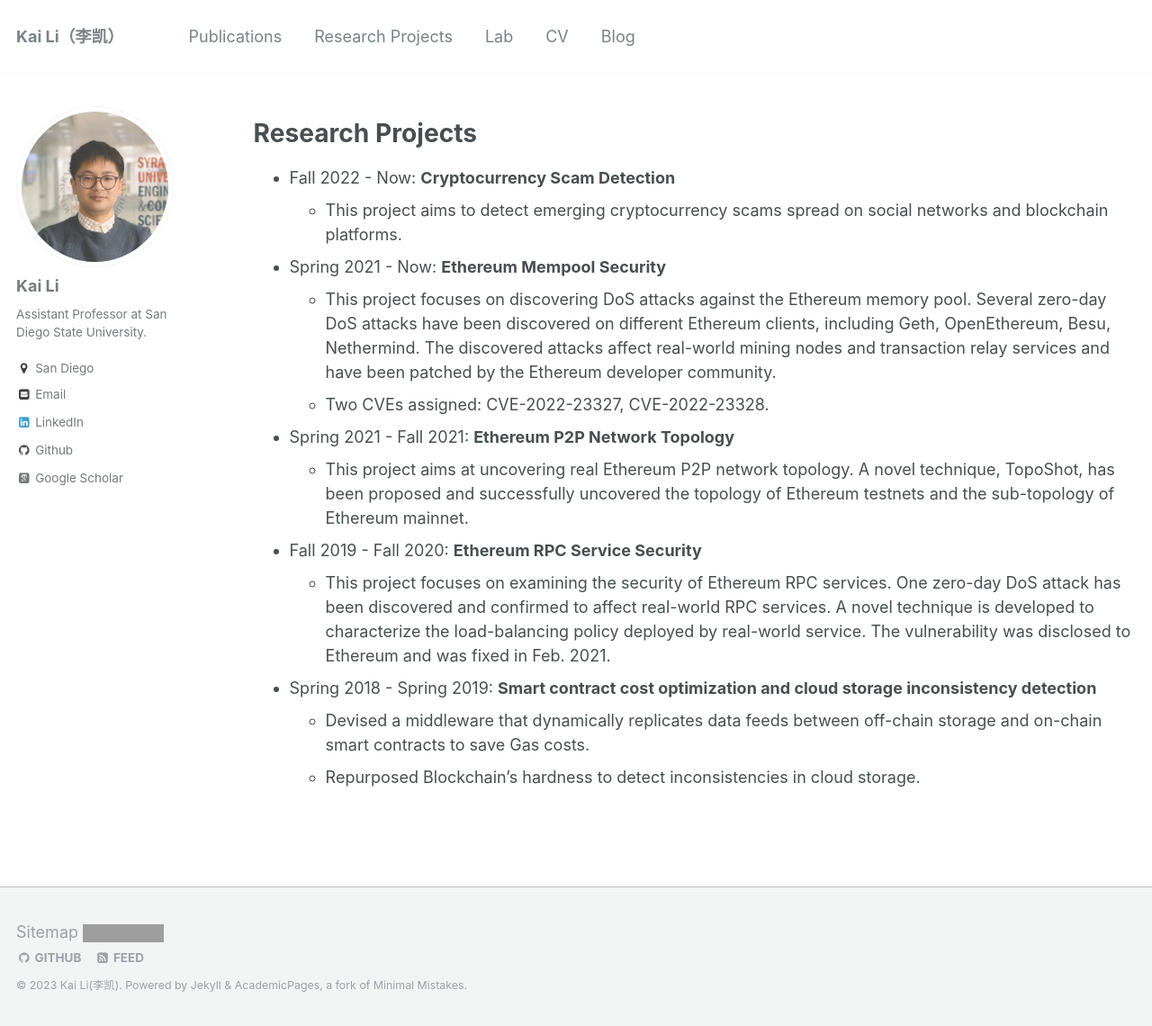
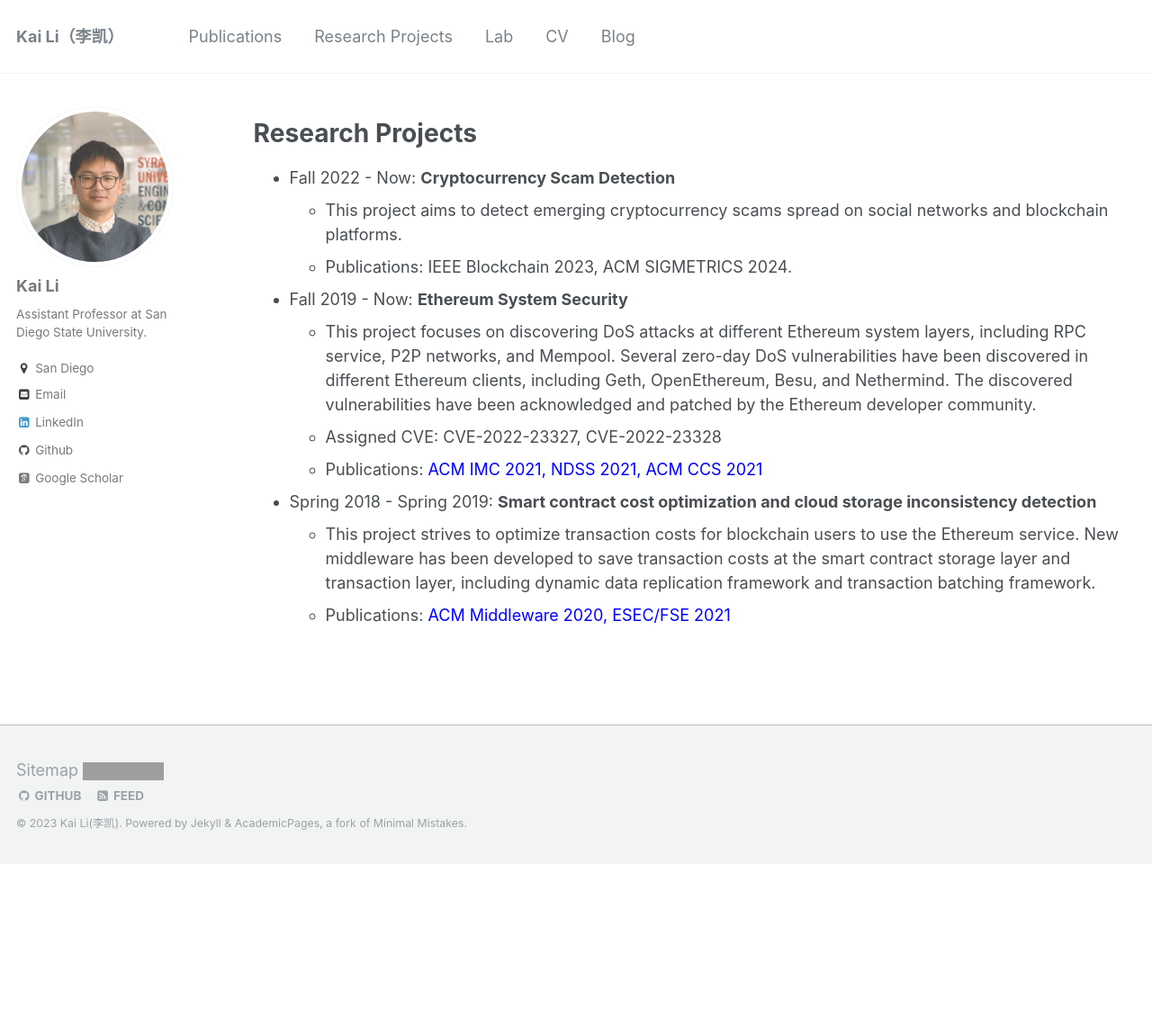
Before and after one commit to likai1993/likai1993.github.io, a Jekyll site: the page built from _pages/research.md, in a window 1280 px wide and 1140 px high. Shown: the whole window at 90% size. Built offline with Jekyll 4.4.1, drawn with Linux system fonts in a browser that asks for light colours; some web fonts are replaced; grey boxes are pictures that could not be loaded.

Commit message:
Update research.md

```diff
--- a/_pages/research.md
+++ b/_pages/research.md
@@ -11,17 +11,13 @@ Research Projects
 ======
 * Fall 2022 - Now: **Cryptocurrency Scam Detection**
   * This project aims to detect emerging cryptocurrency scams spread on social networks and blockchain platforms.
+  * Publications: [IEEE Blockchain 2023](https://arxiv.org/abs/2306.10634), [ACM SIGMETRICS 2024](https://arxiv.org/abs/2310.12306).
 
-* Spring 2021 - Now: **Ethereum Mempool Security**
-  * This project focuses on discovering DoS attacks against the Ethereum memory pool. Several zero-day DoS attacks have been discovered on different Ethereum clients, including Geth, OpenEthereum, Besu, Nethermind. The discovered attacks affect real-world mining nodes and transaction relay services and have been patched by the Ethereum developer community.
-  * Two CVEs assigned: CVE-2022-23327, CVE-2022-23328.
-
-* Spring 2021 - Fall 2021: **Ethereum P2P Network Topology**
-  * This project aims at uncovering real Ethereum P2P network topology. A novel technique, TopoShot, has been proposed and successfully uncovered the topology of Ethereum testnets and the sub-topology of Ethereum mainnet.
-
-* Fall 2019 - Fall 2020: **Ethereum RPC Service Security**
-  * This project focuses on examining the security of Ethereum RPC services. One zero-day DoS attack has been discovered and confirmed to affect real-world RPC services. A novel technique is developed to characterize the load-balancing policy deployed by real-world service. The vulnerability was disclosed to Ethereum and was fixed in Feb. 2021.
+* Fall 2019 - Now: **Ethereum System Security**
+  * This project focuses on discovering DoS attacks at different Ethereum system layers, including RPC service, P2P networks, and Mempool. Several zero-day DoS vulnerabilities have been discovered in different Ethereum clients, including Geth, OpenEthereum, Besu, and Nethermind. The discovered vulnerabilities have been acknowledged and patched by the Ethereum developer community.
+  * Assigned CVE: [CVE-2022-23327](https://cve.mitre.org/cgi-bin/cvename.cgi?name=CVE-2022-23327), [CVE-2022-23328](https://cve.mitre.org/cgi-bin/cvename.cgi?name=CVE-2022-23328)
+  * Publications: <span style="color:blue">[ACM IMC 2021](https://dl.acm.org/doi/pdf/10.1145/3487552.3487814), [NDSS 2021](https://www.ndss-symposium.org/wp-content/uploads/ndss2021_3C-1_23108_paper.pdf), [ACM CCS 2021](https://dl.acm.org/doi/pdf/10.1145/3460120.3485369)</span>
 
 * Spring 2018 - Spring 2019: **Smart contract cost optimization and cloud storage inconsistency detection**
-  * Devised a middleware that dynamically replicates data feeds between off-chain storage and on-chain smart contracts to save Gas costs.
-  * Repurposed Blockchain's hardness to detect inconsistencies in cloud storage.
+  * This project strives to optimize transaction costs for blockchain users to use the Ethereum service. New middleware has been developed to save transaction costs at the smart contract storage layer and transaction layer, including dynamic data replication framework and transaction batching framework.
+  * Publications: <span style="color:blue">[ACM Middleware 2020](https://arxiv.org/pdf/1911.04078.pdf), [ESEC/FSE 2021](https://dl.acm.org/doi/pdf/10.1145/3468264.3468568)</span>
```
